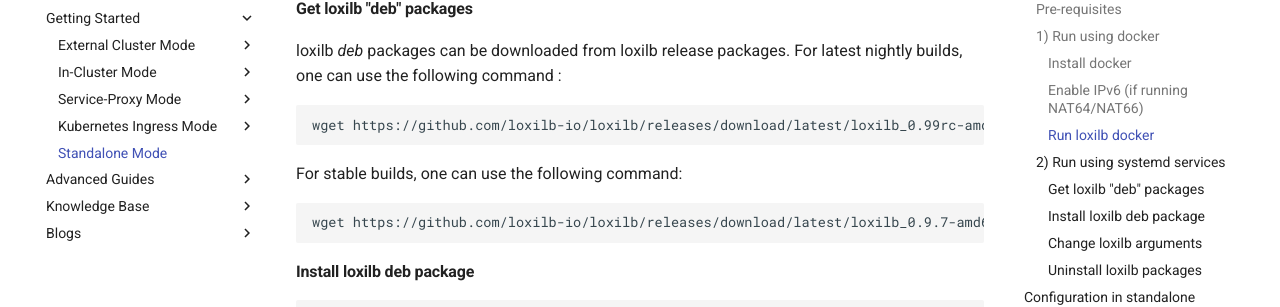
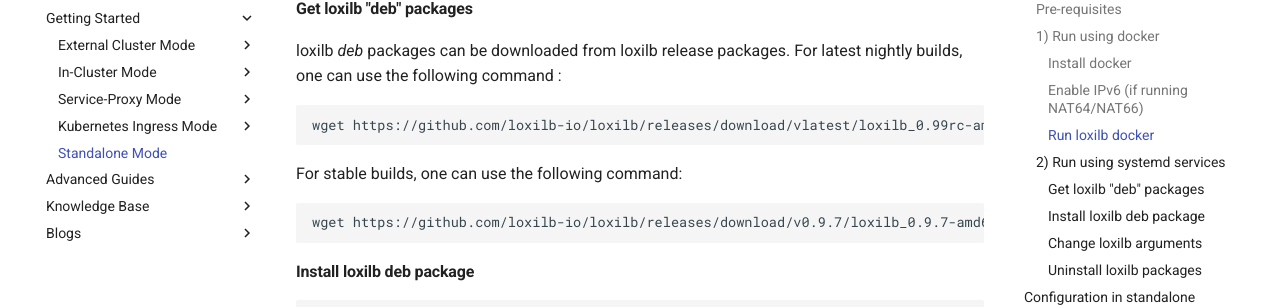
Before and after one commit to loxilb-io/loxilbdocs, an MkDocs documentation site: the page built from docs/standalone.md, in a window 1280 px wide and 900 px high, scrolled down 1972 px. Shown: the part 144-451 px from the top of the window. Built offline with MkDocs 1.6.1 and Material for MkDocs 9.7.7, drawn with Linux system fonts in a browser that asks for light colours; comment, search, counter and statistics services are not loaded; the version menu is left out; some of the changed lines change nothing that is shown.

Commit message:
Update standalone.md

````diff
--- a/docs/standalone.md
+++ b/docs/standalone.md
@@ -79,13 +79,13 @@
 loxilb *deb* packages can be downloaded from loxilb release packages. For latest nightly builds, one can use the following command :
 
 ```
-wget https://github.com/loxilb-io/loxilb/releases/download/latest/loxilb_0.99rc-amd64.deb
+wget https://github.com/loxilb-io/loxilb/releases/download/vlatest/loxilb_0.99rc-amd64.deb
 ```
 
 For stable builds, one can use the following command:
 
 ```
-wget https://github.com/loxilb-io/loxilb/releases/download/latest/loxilb_0.9.7-amd64.deb
+wget https://github.com/loxilb-io/loxilb/releases/download/v0.9.7/loxilb_0.9.7-amd64.deb
 ```
 #### Install loxilb deb package
 ```
````
